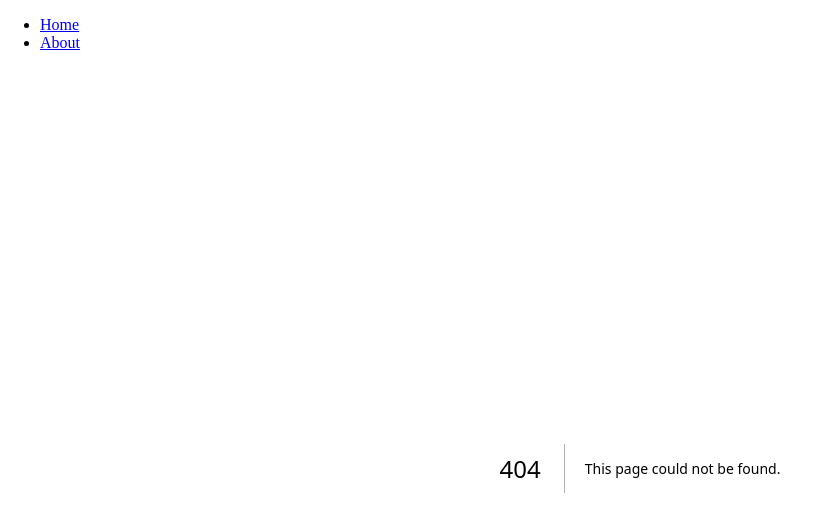
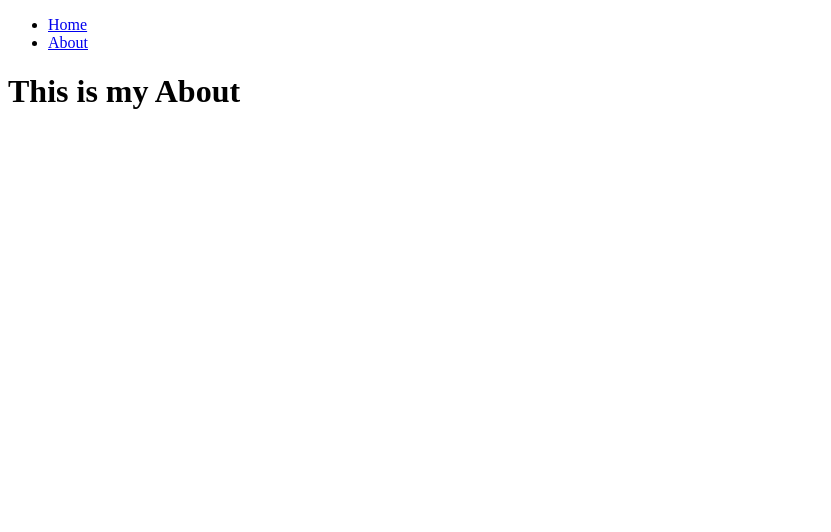
Before and after one commit to afmdev/nextjs-sandbox, a Next.js app: page /about in a window 1280 px wide. Before the commit this address had no page. Shown: the top 532 px of the page, without its empty margins (0-831 px from the left). Built offline with nearby package versions, Linux system fonts and the light colour scheme.

Commit message:
Installing Tailwind CSS to the project

```diff
--- /dev/null
+++ b/app/about/page.js
@@ -0,0 +1,6 @@
+export default function AboutPage() {
+	return (
+		<h1>This is my About</h1>
+	)
+
+}
--- /dev/null
+++ b/app/components/Navigation.js
@@ -0,0 +1,28 @@
+import Link from "next/link"
+
+const links = [{
+	label: 'Home',
+	route: '/'
+},
+{
+	label: 'About',
+	route: '/about'
+}]
+
+export function Navigation() {
+	return (
+		<header>
+			<nav>
+				<ul>
+					{links.map(({ label, route }) => (
+						<li key={route}>
+							<Link href={route}>
+								{label}
+							</Link>
+						</li>
+					))}
+				</ul>
+			</nav>
+		</header>
+	)
+}
--- a/app/globals.css
+++ b/app/globals.css
@@ -1,3 +1,7 @@
+@tailwind base;
+@tailwind components;
+@tailwind utilities;
+
 :root {
   --max-width: 1100px;
   --border-radius: 12px;
--- a/app/layout.js
+++ b/app/layout.js
@@ -1,34 +1,13 @@
-import Link from "next/link"
-
-const links = [{
-	label: 'Home',
-	route: '/'
-},
-{
-	label: 'About',
-	route: '/about'
-}]
+import { Navigation } from "./components/Navigation"
 
 export default function RootLayout({ children }) {
 	return (
 		<html>
 			<head>
-				<titlte>My app with Next.js 13</titlte>
+				<title>My app with Next.js 13</title>
 			</head>
 			<body>
-				<header>
-					<nav>
-						<ul>
-							{links.map(({ label, route }) => (
-								<li key={route}>
-									<Link href={route}>
-										<a>{label}</a>
-									</Link>
-								</li>
-							))}
-						</ul>
-					</nav>
-				</header>
+				<Navigation />
 				{children}
 			</body>
 		</html>
--- a/package.json
+++ b/package.json
@@ -16,6 +16,9 @@
     "react-dom": "18.2.0"
   },
   "devDependencies": {
-    "standard": "17.0.0"
+    "autoprefixer": "^10.4.14",
+    "postcss": "^8.4.23",
+    "standard": "17.0.0",
+    "tailwindcss": "^3.3.2"
   }
 }
--- /dev/null
+++ b/postcss.config.js
@@ -0,0 +1,6 @@
+module.exports = {
+  plugins: {
+    tailwindcss: {},
+    autoprefixer: {},
+  },
+}
--- /dev/null
+++ b/tailwind.config.js
@@ -0,0 +1,15 @@
+/** @type {import('tailwindcss').Config} */
+module.exports = {
+	content: [
+		"./app/**/*.{js,ts,jsx,tsx,mdx}",
+		"./pages/**/*.{js,ts,jsx,tsx,mdx}",
+		"./components/**/*.{js,ts,jsx,tsx,mdx}",
+
+		// Or if using `src` directory:
+		"./src/**/*.{js,ts,jsx,tsx,mdx}",
+	],
+	theme: {
+		extend: {},
+	},
+	plugins: [],
+}
```
Also changed, not shown: 1 other file (tests, documents, lock files or other folders).
